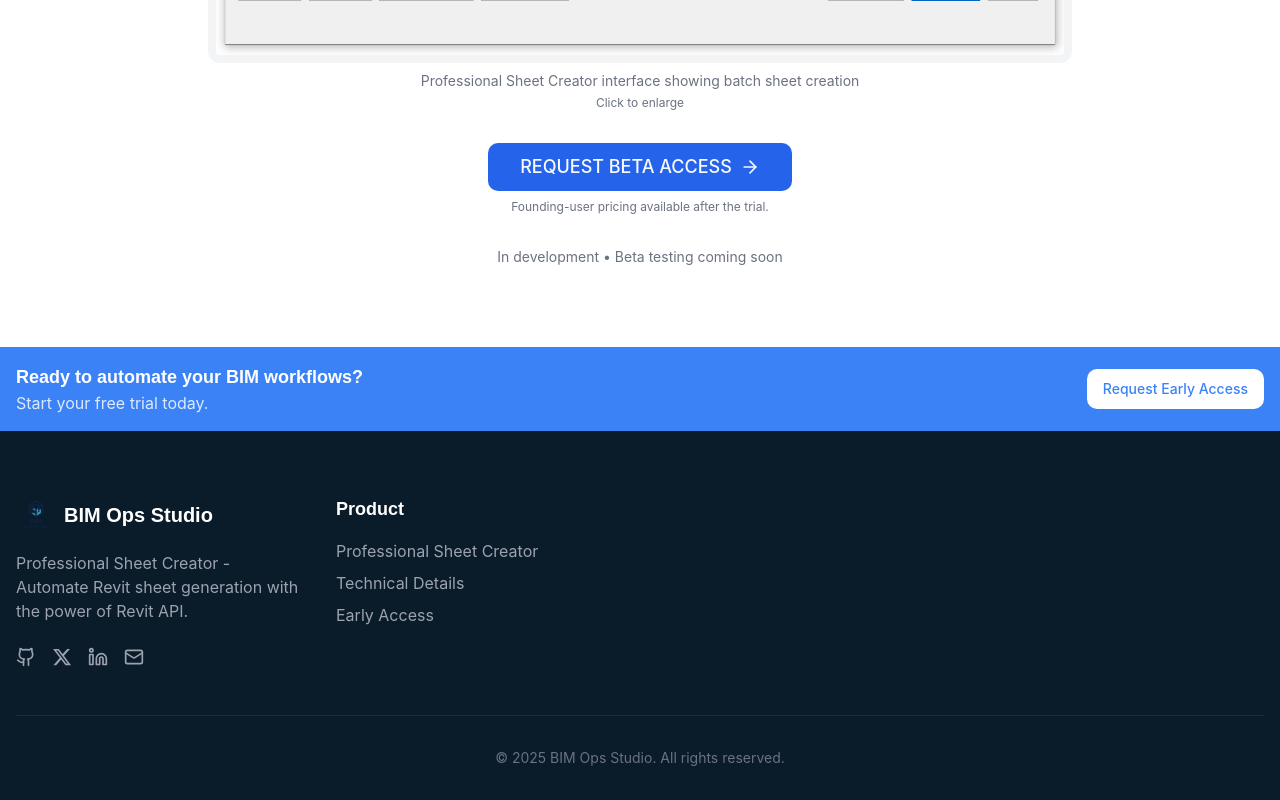
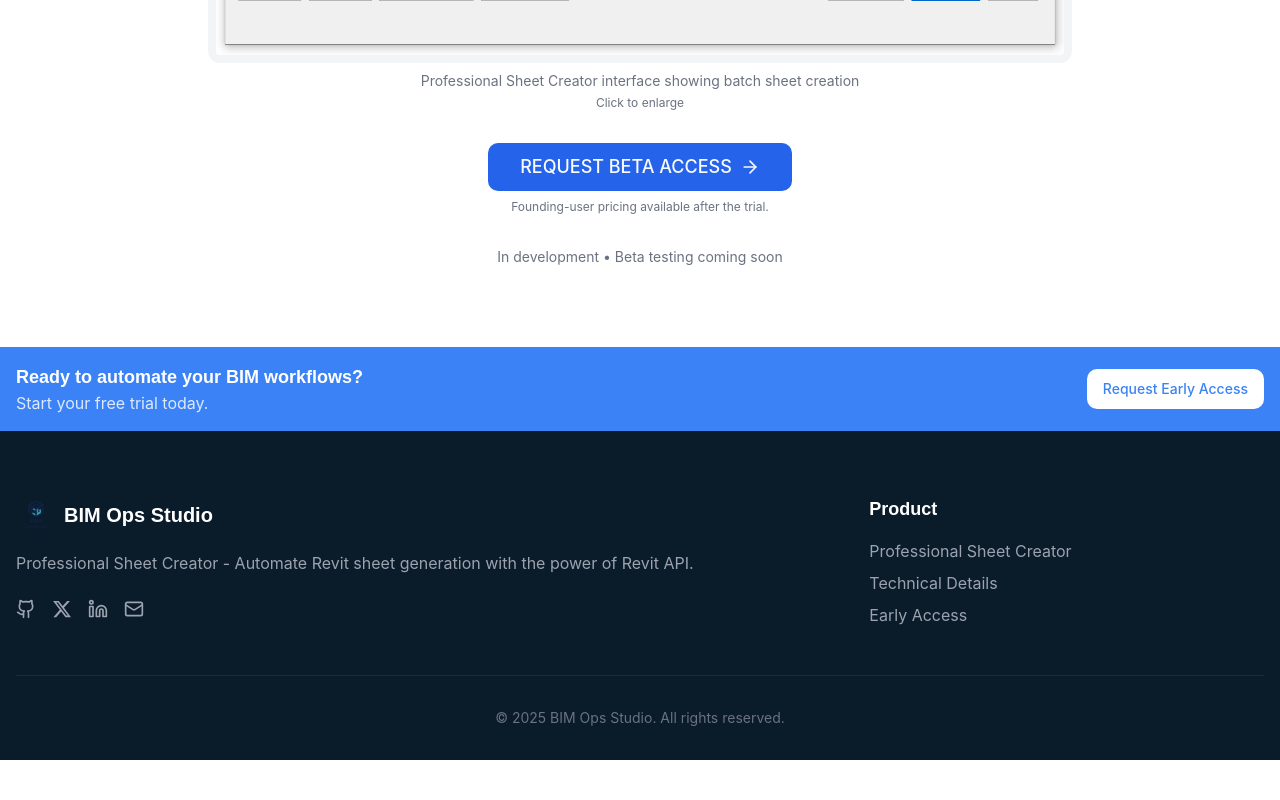
Before and after one commit to WeberG619/bimopsstudio, a Next.js app: page / in a window 1280 px wide. Shown: the part 1255-2055 px from the top of the page. After the commit the page ends 2015 px from the top, so only its background shows below. Built offline with nearby package versions, Linux system fonts and the light colour scheme.

Commit message:
fix: properly remove Company section from footer
- Update footer grid from 4 to 3 columns
- Expand BIM Ops Studio section to col-span-2
- Ensure only Product section links are shown
- Force rebuild to clear any cache issues

```diff
--- a/components/layout/Footer.tsx
+++ b/components/layout/Footer.tsx
@@ -30,8 +30,8 @@ export function Footer() {
   return (
     <footer className="bg-deep-navy dark:bg-gray-900 text-white pt-16 pb-8">
       <div className="container mx-auto px-4">
-        <div className="grid grid-cols-1 md:grid-cols-4 gap-8">
-          <div className="md:col-span-1">
+        <div className="grid grid-cols-1 md:grid-cols-3 gap-8">
+          <div className="md:col-span-2">
             <div className="flex items-center space-x-2 mb-4">
               <img
                 src="/logo.png"
```
